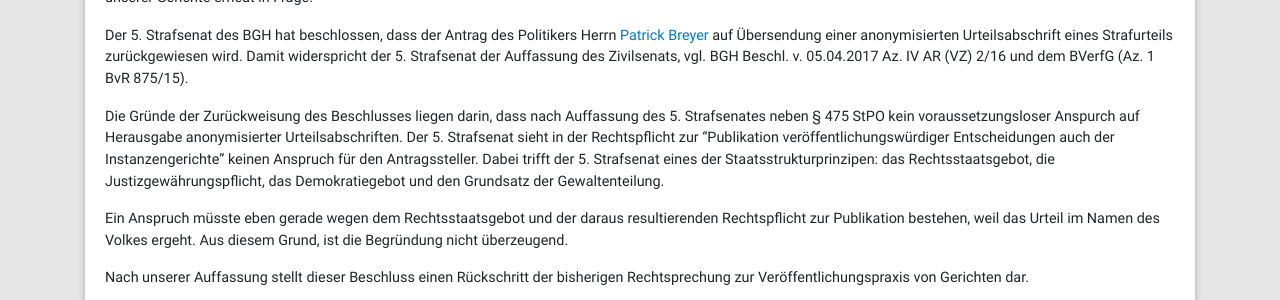
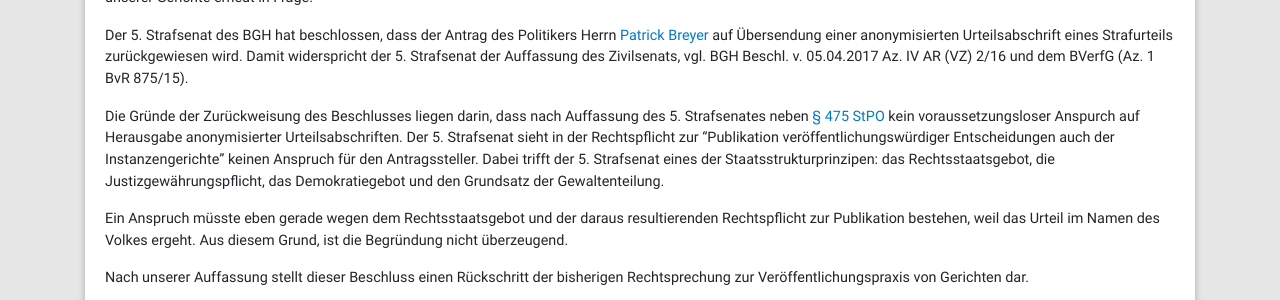
Before and after one commit to openlegaldata/blog, a Jekyll site: the page built from _posts/2018-08-29-Stellungnahme-zur-Entscheidung-des-5.-Strafsenates.md, in a window 1280 px wide. Shown: the part 232-532 px from the top of the page. Built offline with Jekyll 4.4.1, drawn with Linux system fonts in a browser that asks for light colours; part of the change alters nothing that is shown.

```diff
--- a/_posts/2018-08-29-Stellungnahme-zur-Entscheidung-des-5.-Strafsenates.md
+++ b/_posts/2018-08-29-Stellungnahme-zur-Entscheidung-des-5.-Strafsenates.md
@@ -8,7 +8,7 @@ Der Beschluss des 5. Strafsenats des [BGH vom 20. Juni 2018](https://de.openlega
 
 Der 5. Strafsenat des BGH hat beschlossen, dass der Antrag des Politikers Herrn [Patrick Breyer](http://www.patrick-breyer.de/?p=573821) auf Übersendung einer anonymisierten Urteilsabschrift eines Strafurteils zurückgewiesen wird. Damit widerspricht der 5. Strafsenat der Auffassung des Zivilsenats, vgl. BGH Beschl. v. 05.04.2017 Az. IV AR (VZ) 2/16 und dem BVerfG (Az. 1 BvR 875/15).
 
-Die Gründe der Zurückweisung des Beschlusses liegen darin, dass nach Auffassung des 5. Strafsenates neben § 475 StPO kein voraussetzungsloser Anspurch auf Herausgabe anonymisierter Urteilsabschriften. Der 5. Strafsenat sieht in der Rechtspflicht zur "Publikation veröffentlichungswürdiger Entscheidungen auch der Instanzengerichte" keinen Anspruch für den Antragssteller. Dabei trifft der 5. Strafsenat eines der Staatsstrukturprinzipen: das Rechtsstaatsgebot, die Justizgewährungspflicht, das Demokratiegebot und den Grundsatz der Gewaltenteilung.
+Die Gründe der Zurückweisung des Beschlusses liegen darin, dass nach Auffassung des 5. Strafsenates neben [§ 475 StPO](https://de.openlegaldata.io/law/stpo/475) kein voraussetzungsloser Anspurch auf Herausgabe anonymisierter Urteilsabschriften. Der 5. Strafsenat sieht in der Rechtspflicht zur "Publikation veröffentlichungswürdiger Entscheidungen auch der Instanzengerichte" keinen Anspruch für den Antragssteller. Dabei trifft der 5. Strafsenat eines der Staatsstrukturprinzipen: das Rechtsstaatsgebot, die Justizgewährungspflicht, das Demokratiegebot und den Grundsatz der Gewaltenteilung.
 
 Ein Anspruch müsste eben gerade wegen dem Rechtsstaatsgebot und der daraus resultierenden Rechtspflicht zur Publikation bestehen, weil das Urteil im Namen des Volkes ergeht. Aus diesem Grund, ist die Begründung nicht überzeugend.
 
```
